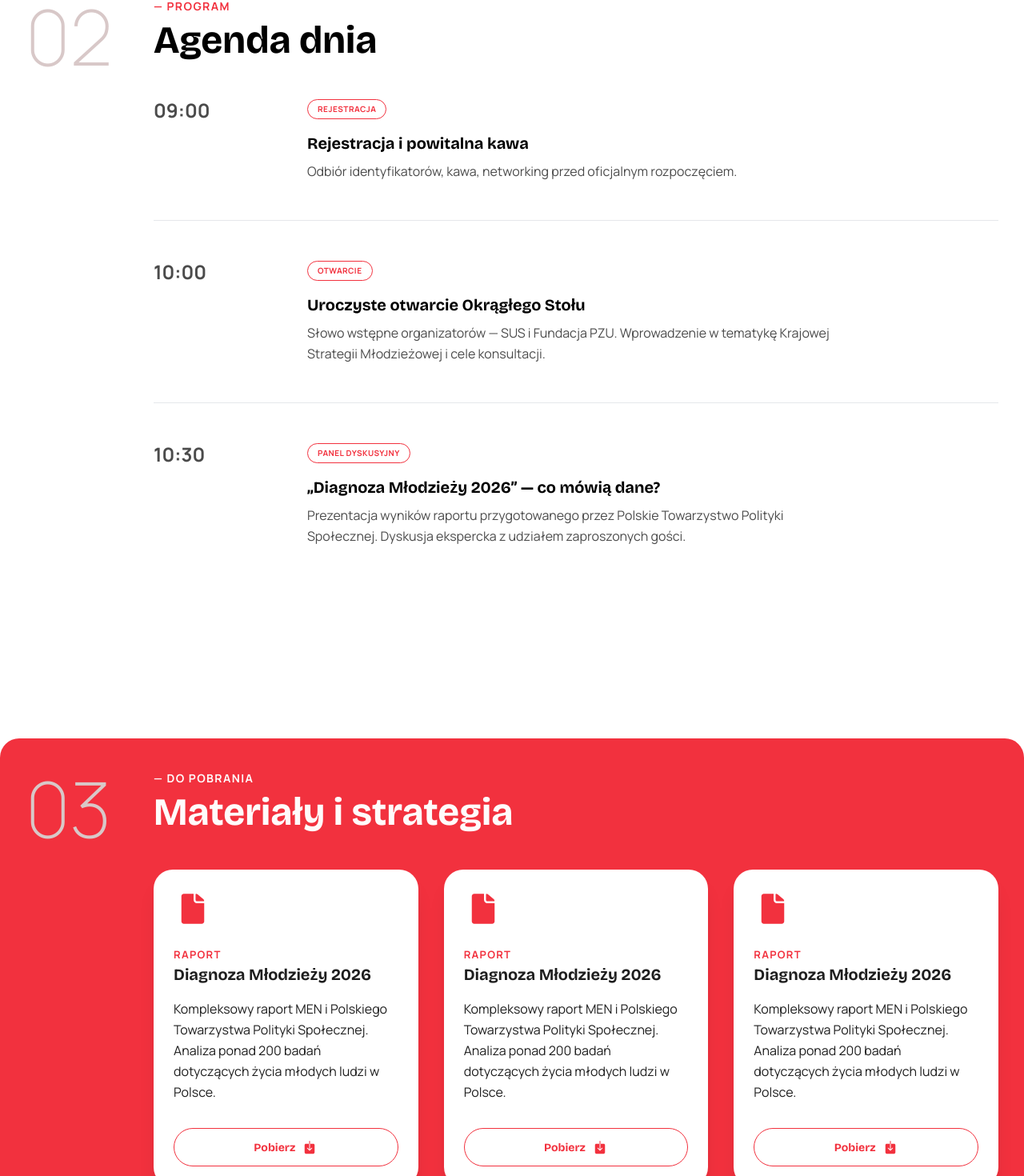
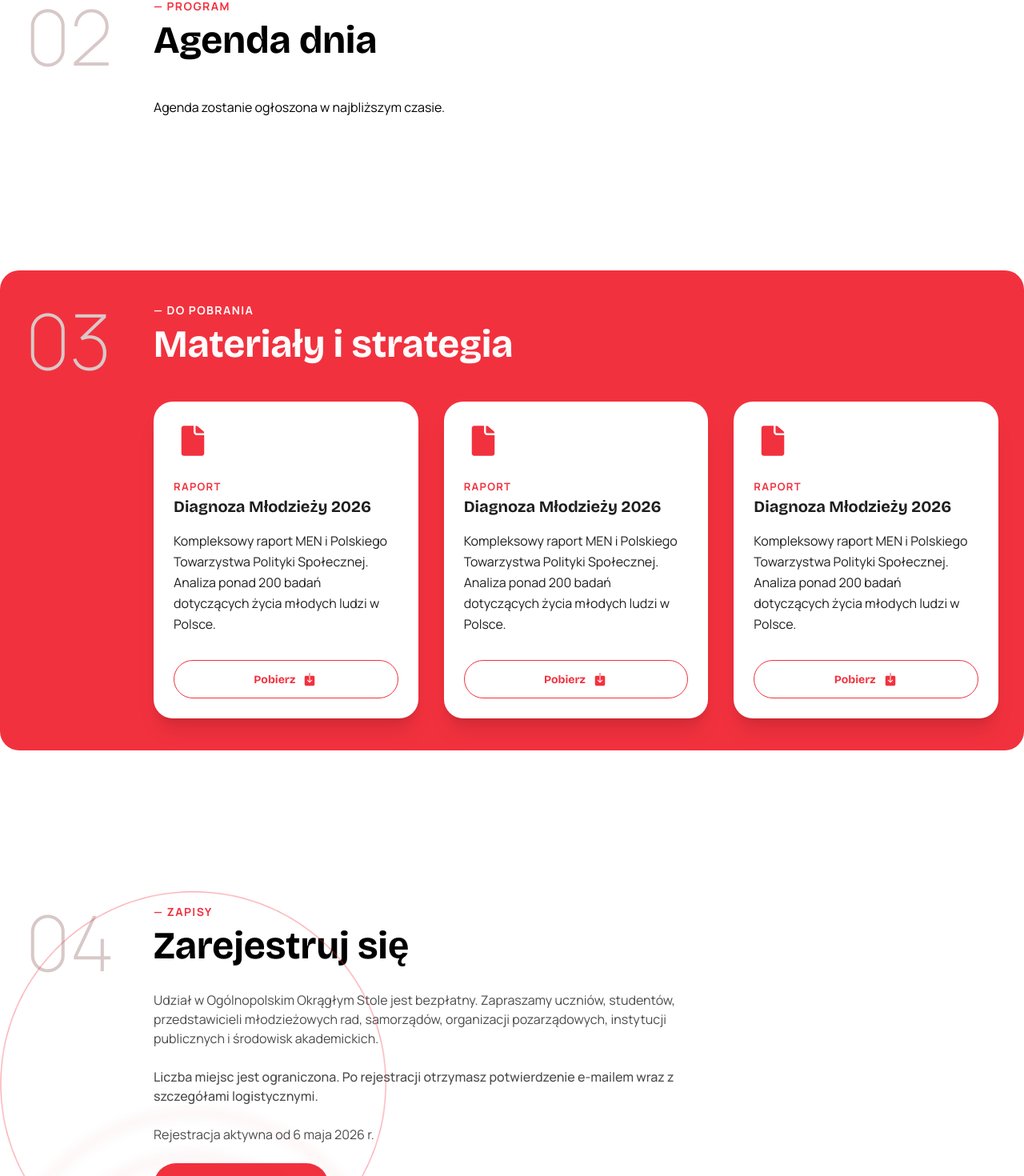
Before and after one commit to kwiatkowski-michal/okragly-stol, a Next.js app: page / in a window 1280 px wide. Shown: the part 1859-3329 px from the top of the page at 80% size. Built offline with nearby package versions, Linux system fonts and the light colour scheme.

Commit message:
preparing site to public

```diff
--- a/app/page.tsx
+++ b/app/page.tsx
@@ -128,7 +128,8 @@ const App = () => {
               <h2 className="text-4xl md:text-5xl font-bold mb-12">Agenda dnia</h2>
 
               <div className="space-y-12">
-                {agendaItems.map((item, idx) => (
+                <p>Agenda zostanie ogłoszona w najbliższym czasie.</p>
+                {/* {agendaItems.map((item, idx) => (
                   <div key={idx} className="flex flex-col md:flex-row gap-6 md:gap-16 border-b border-gray-200 pb-12 last:border-0">
                     <div className="md:w-32">
                       <span className="text-2xl font-bold black-80">{item.time}</span>
@@ -141,7 +142,7 @@ const App = () => {
                       <p className="black-80 leading-relaxed max-w-2xl">{item.description}</p>
                     </div>
                   </div>
-                ))}
+                ))} */}
               </div>
             </div>
           </div>
@@ -198,6 +199,7 @@ const App = () => {
               <div className="max-w-2xl black-80 mb-12 space-y-6">
                 <p>Udział w Ogólnopolskim Okrągłym Stole jest bezpłatny. Zapraszamy uczniów, studentów, przedstawicieli młodzieżowych rad, samorządów, organizacji pozarządowych, instytucji publicznych i środowisk akademickich.</p>
                 <p className="font-medium black-80">Liczba miejsc jest ograniczona. Po rejestracji otrzymasz potwierdzenie e-mailem wraz z szczegółami logistycznymi.</p>
+                <p>Rejestracja aktywna od 6 maja 2026 r.</p>
                 <a href="#" className="inline-flex items-center gap-3 px-10 py-4 bg-malina-100 text-white font-bold rounded-full hover:bg-[#CE1623] transition-all">
                   Zarejestruj się <MdOutlineArrowForwardIos size={16} />
                 </a>
--- a/app/zwrot-kosztow/page.tsx
+++ b/app/zwrot-kosztow/page.tsx
@@ -102,7 +102,7 @@ export default async function ZwrotKosztow() {
                         Wniosek składa się tylko przez System Obsługi Dotacji (SOD)
                     </h2>
                     <div className="flex items-center gap-4 mb-6">
-                        <a href="https://generator.niw.gov.pl/login" target="_blank" rel="noopener noreferrer" className="px-8 py-4 bg-malina-100 text-white font-bold rounded-full hover:bg-red-600 transition-all shadow-lg shadow-red-200 flex items-center gap-2">
+                        <a href="https://generator.niw.gov.pl/login" target="_blank" rel="noopener noreferrer" className="px-8 py-4 bg-malina-100 text-white font-bold rounded-full hover:bg-red-600 transition-all flex items-center gap-2">
                             Złóż wniosek <ExternalLink size={18} />
                         </a>
                     </div>
```
